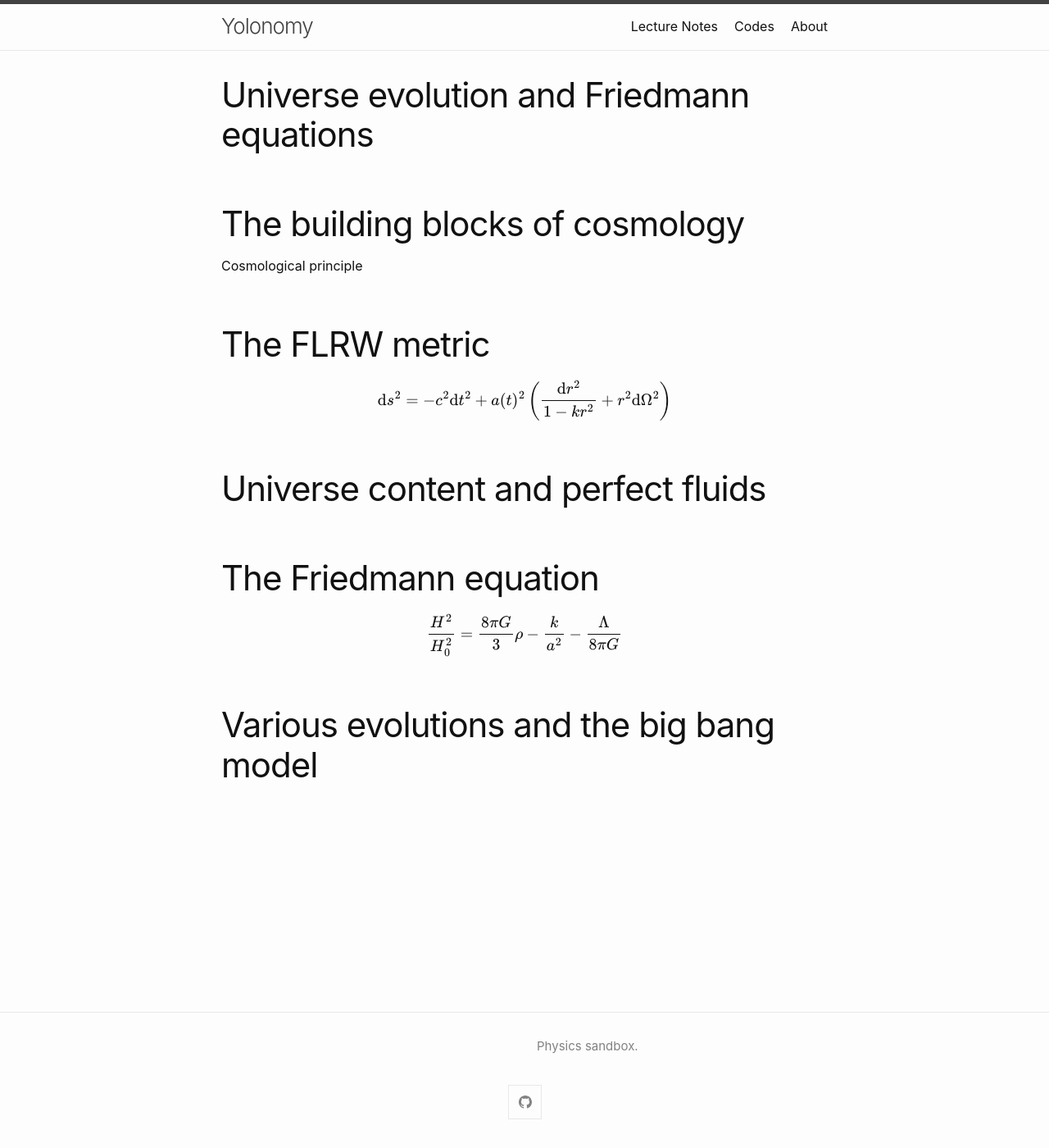
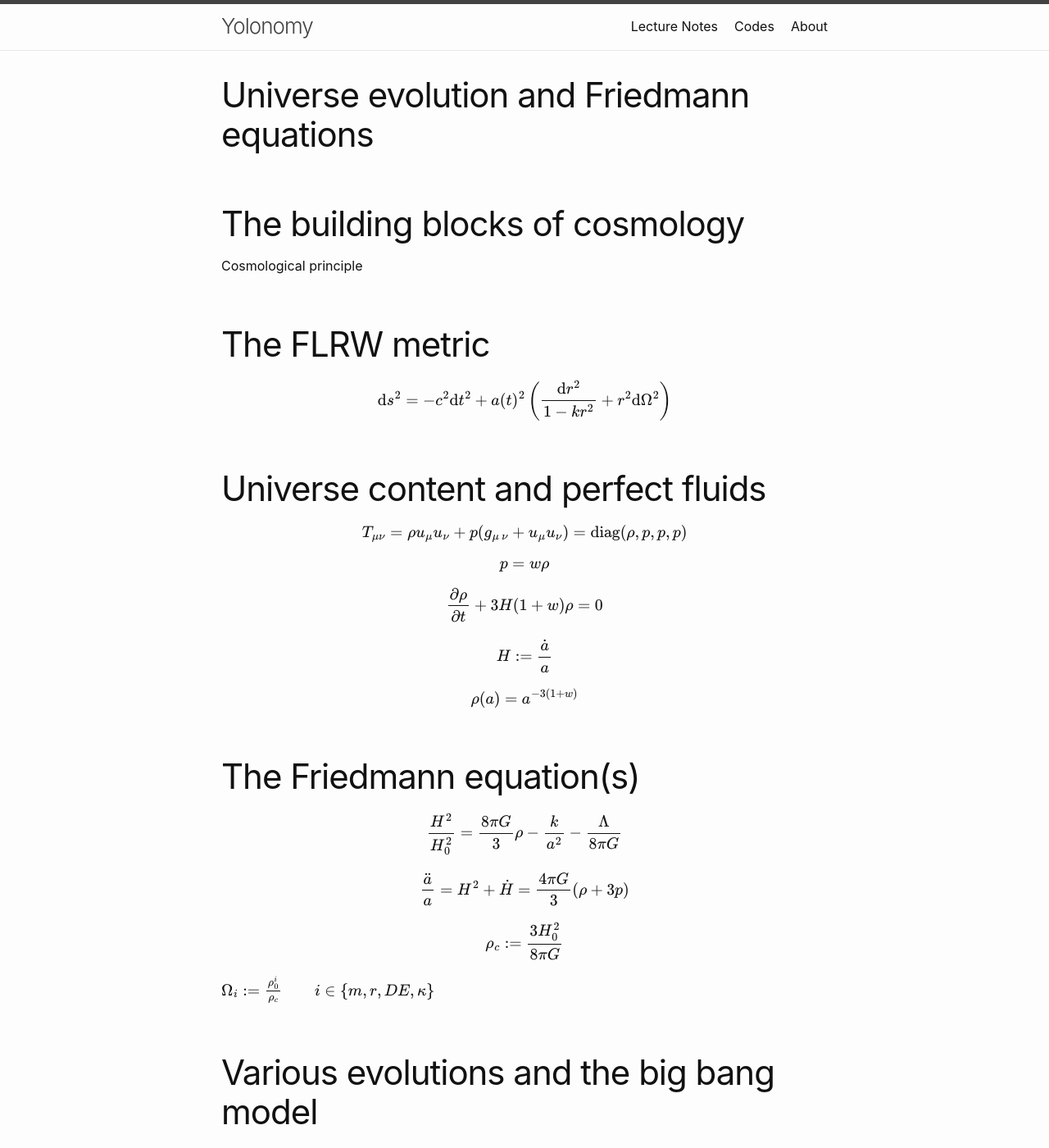
Before and after one commit to YoloNomy/YoloNomy.github.io, a Jekyll site: the page built from codes/cosmo/friedmann.md, in a window 1280 px wide and 1400 px high. Shown: the whole window at 82% size. Built offline with Jekyll 4.4.1, drawn with Linux system fonts in a browser that asks for light colours; formulas are drawn with MathJax 3.

Commit message:
Update friedmann.md

```diff
--- a/codes/cosmo/friedmann.md
+++ b/codes/cosmo/friedmann.md
@@ -15,8 +15,39 @@ $$
 
 # Universe content and perfect fluids
 
-# The Friedmann equation
+$$    T_{\mu \nu}=\rho u_\mu u_\nu + p (g_{\mu\,\nu}+ u_\mu u_\nu)= {\rm diag}(\rho,p,p,p)
+$$
+
+
+$$
+p=w\rho
+$$
+
+$$
+\frac{\partial\rho}{\partial t} + 3 H(1 + w)\rho =0
+$$
+
+$$
+H := \frac{\dot{a}}{a}
+$$
+
+$$
+\rho(a) =  a^{-3(1+w)}
+$$
+
+# The Friedmann equation(s)
 
 $$ \frac{H^2}{H_0^2} = \frac{8\pi G}{3}\rho - \frac{k}{a^2} -\frac{\Lambda}{8 \pi G} $$
 
+$$
+\frac{\ddot{a}}{a} = H^2 + \dot{H} = \frac{4 \pi G}{3}(\rho+3p)
+$$
+
+$$
+\rho_c := \frac{3 H_0^2}{8 \pi G}
+$$
+
+$$
+\Omega_{i} := \frac{\rho^i_0}{\rho_c} \qquad i\in\{m,r,DE,\kappa\}
+$$
 # Various evolutions and the big bang model
```
